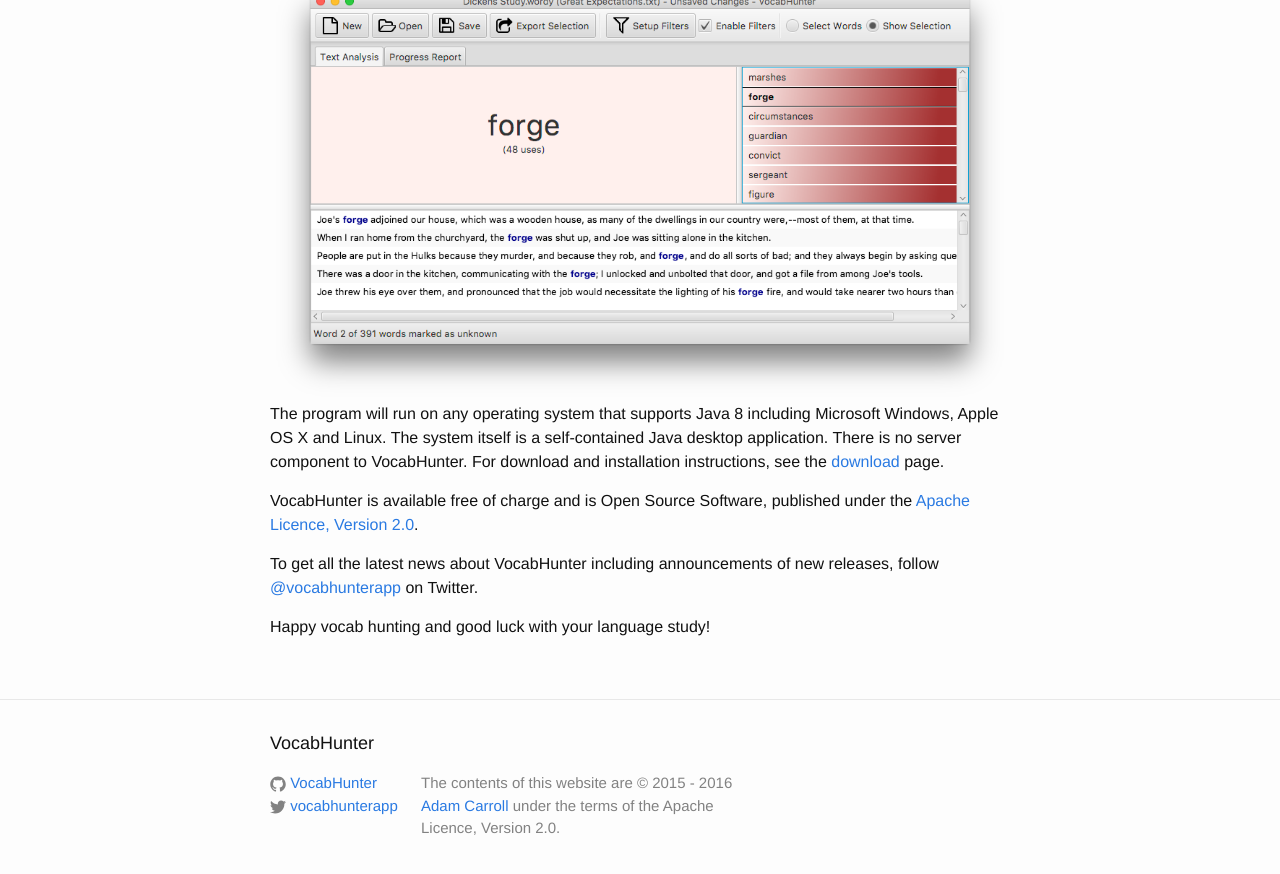
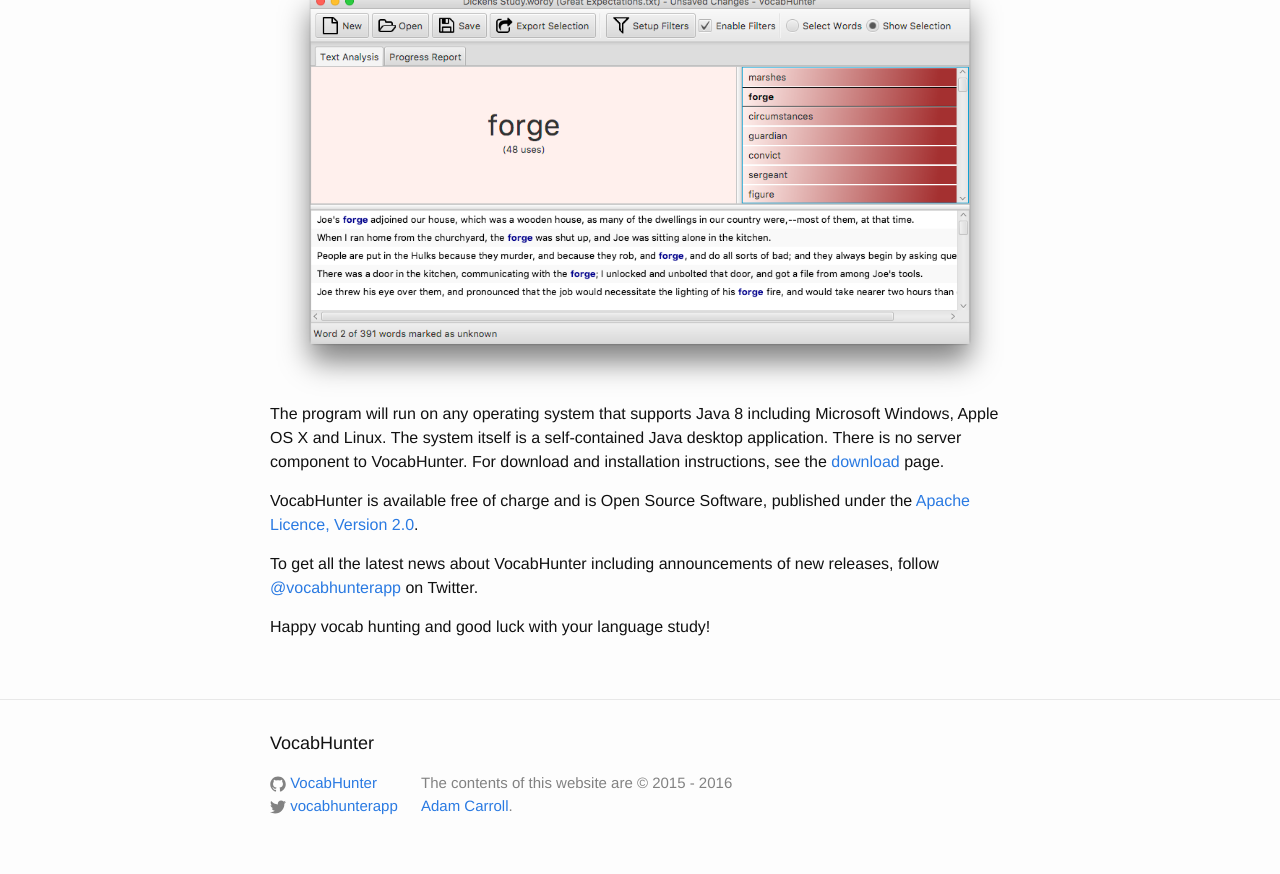
Before and after one commit to VocabHunter/vocabhunter.github.io, a Jekyll site: the page built from index.md, in a window 1280 px wide and 900 px high, scrolled down 881 px. Shown: the top 874 px of the window. Built offline with Jekyll 4.4.1, drawn with Linux system fonts in a browser that asks for light colours.

Commit message:
Corrected the copyright message

```diff
--- a/_includes/footer.html
+++ b/_includes/footer.html
@@ -37,7 +37,7 @@
       </div>
 
       <div class="footer-col  footer-col-3">
-        <p class="text">The contents of this website are © 2015 - 2016 <a href="https://github.com/AdamCarroll"><span itemprop="author" itemscope itemtype="http://schema.org/Person"><span itemprop="name" class="username">Adam Carroll</span></span></a> under the terms of the Apache Licence, Version 2.0.</p>
+        <p class="text">The contents of this website are © 2015 - 2016 <a href="https://github.com/AdamCarroll"><span itemprop="author" itemscope itemtype="http://schema.org/Person"><span itemprop="name" class="username">Adam Carroll</span></span></a>.</p>
       </div>
     </div>
 
```
